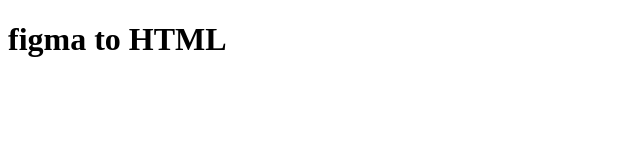
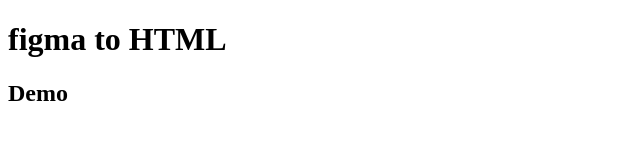
Before and after one commit to Amoniac-TQN/figma-to-html-, a plain HTML site: page index.html in a window 1280 px wide. Shown: the full height of the page, 0-640 px from the left. Drawn offline with Linux system fonts and the light colour scheme.

Commit message:
kien thuc de tao base du an dau tien

```diff
--- /dev/null
+++ b/assets/css/reset.css
@@ -0,0 +1,48 @@
+/* http://meyerweb.com/eric/tools/css/reset/
+   v2.0 | 20110126
+   License: none (public domain)
+*/
+
+html, body, div, span, applet, object, iframe,
+h1, h2, h3, h4, h5, h6, p, blockquote, pre,
+a, abbr, acronym, address, big, cite, code,
+del, dfn, em, img, ins, kbd, q, s, samp,
+small, strike, strong, sub, sup, tt, var,
+b, u, i, center,
+dl, dt, dd, ol, ul, li,
+fieldset, form, label, legend,
+table, caption, tbody, tfoot, thead, tr, th, td,
+article, aside, canvas, details, embed,
+figure, figcaption, footer, header, hgroup,
+menu, nav, output, ruby, section, summary,
+time, mark, audio, video {
+	margin: 0;
+	padding: 0;
+	border: 0;
+	font-size: 100%;
+	font: inherit;
+	vertical-align: baseline;
+}
+/* HTML5 display-role reset for older browsers */
+article, aside, details, figcaption, figure,
+footer, header, hgroup, menu, nav, section {
+	display: block;
+}
+body {
+	line-height: 1;
+}
+ol, ul {
+	list-style: none;
+}
+blockquote, q {
+	quotes: none;
+}
+blockquote:before, blockquote:after,
+q:before, q:after {
+	content: '';
+	content: none;
+}
+table {
+	border-collapse: collapse;
+	border-spacing: 0;
+}
--- a/index.html
+++ b/index.html
@@ -1,12 +1,13 @@
 <!DOCTYPE html>
 <html lang="vi">
-<head>
-    <meta charset="UTF-8">
-    <meta name="viewport" content="width=device-width, initial-scale=1.0">
-    <link rel="stylesheet" href="style.css">
-    <title>carbernet saugvinon figma </title>
-</head>
-<body>
-    <h1>figma to HTML </h1>
-</body>
+  <head>
+    <meta charset="UTF-8" />
+    <meta name="viewport" content="width=device-width, initial-scale=1.0" />
+    <link rel="stylesheet" href="style.css" />
+    <title>carbernet saugvinon figma</title>
+  </head>
+  <body>
+    <h1>figma to HTML</h1>
+    <h2>Demo</h2>
+  </body>
 </html>
```
Also changed, not shown: assets/css/style.css (added).
